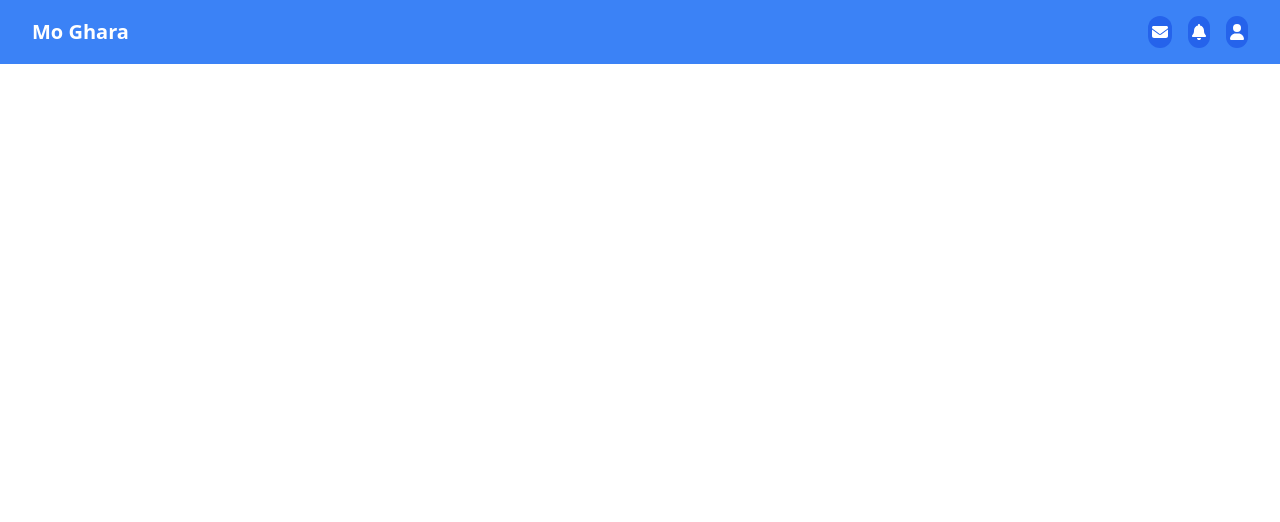
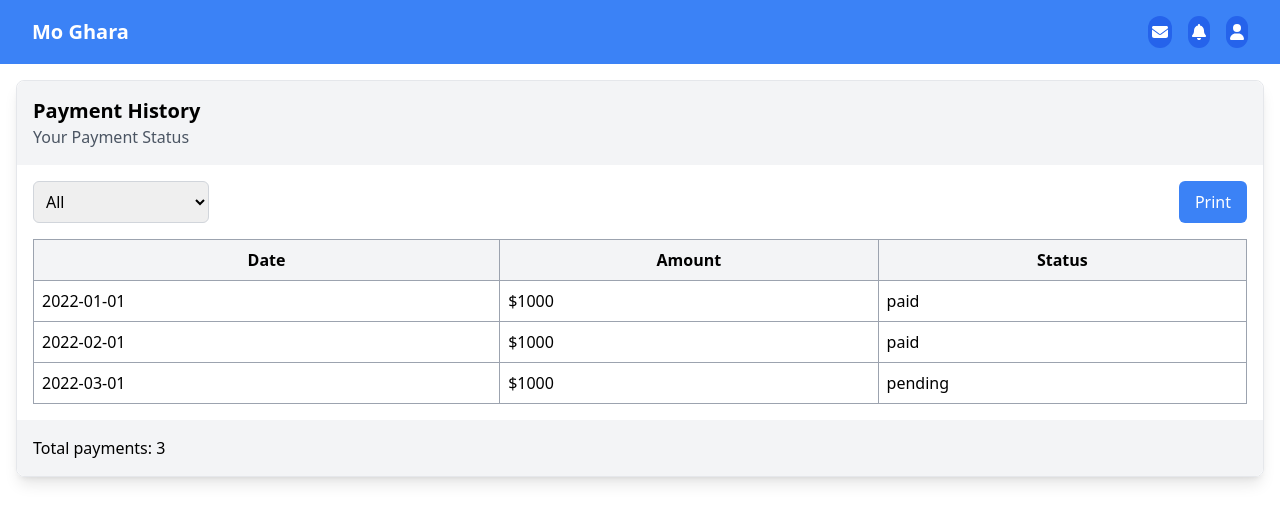
Before and after one commit to Aryank35/house-rental-system, a React (Create React App) app: page /paymentHistory in a window 1280 px wide. Shown: the top 522 px of the page. Built offline with nearby package versions, Linux system fonts and the light colour scheme.

Commit message:
added payement history page

```diff
--- a/src/Components/Pages/Payment/PaymentHistory.jsx
+++ b/src/Components/Pages/Payment/PaymentHistory.jsx
@@ -1,11 +1,87 @@
-import React from 'react'
+import { useState } from 'react';
 
 const PaymentHistory = () => {
+  const [payments, setPayments] = useState([
+    { id: 1, date: '2022-01-01', amount: 1000, status: 'paid' },
+    { id: 2, date: '2022-02-01', amount: 1000, status: 'paid' },
+    { id: 3, date: '2022-03-01', amount: 1000, status: 'pending' },
+  ]);
+
+  const [selectedPayment, setSelectedPayment] = useState('');
+
+  const handleFilter = (e) => {
+    setSelectedPayment(e.target.value);
+    if (e.target.value === 'all') {
+      setPayments([
+        { id: 1, date: '2022-01-01', amount: 1000, status: 'paid' },
+        { id: 2, date: '2022-02-01', amount: 1000, status: 'paid' },
+        { id: 3, date: '2022-03-01', amount: 1000, status: 'pending' },
+      ]);
+    } else if (e.target.value === 'paid') {
+      setPayments([
+        { id: 1, date: '2022-01-01', amount: 1000, status: 'paid' },
+        { id: 2, date: '2022-02-01', amount: 1000, status: 'paid' },
+      ]);
+    } else if (e.target.value === 'pending') {
+      setPayments([{ id: 3, date: '2022-03-01', amount: 1000, status: 'pending' }]);
+    }
+  };
+
+  const print = () => {
+    // Logic to download payment data as CSV can be implemented here
+    window.print();
+  };
+
   return (
-    <div>
+    <div className="p-4 space-y-4">
+      <div className="border rounded-lg shadow-lg">
+        <div className="bg-gray-100 p-4 rounded-t-lg">
+          <h2 className="text-xl font-bold">Payment History</h2>
+          <p className="text-gray-600">Your Payment Status</p>
+        </div>
+        <div className="p-4">
+          <div className="flex justify-between mb-4">
+            <select
+              value={selectedPayment}
+              onChange={handleFilter}
+              className="w-44 p-2 border border-gray-300 rounded-md"
+            >
+              <option value="all">All</option>
+              <option value="paid">Paid</option>
+              <option value="pending">Pending</option>
+            </select>
+            <button
+              onClick={print}
+              className="px-4 py-2 bg-blue-500 text-white rounded-md hover:bg-blue-600"
+            >
+              Print
+            </button>
+          </div>
+          <table className="w-full table-auto border-collapse border border-gray-400">
+            <thead>
+              <tr className="bg-gray-100">
+                <th className="border border-gray-400 p-2">Date</th>
+                <th className="border border-gray-400 p-2">Amount</th>
+                <th className="border border-gray-400 p-2">Status</th>
+              </tr>
+            </thead>
+            <tbody>
+              {payments.map((payment) => (
+                <tr key={payment.id}>
+                  <td className="border border-gray-400 p-2">{payment.date}</td>
+                  <td className="border border-gray-400 p-2">${payment.amount}</td>
+                  <td className="border border-gray-400 p-2">{payment.status}</td>
+                </tr>
+              ))}
+            </tbody>
+          </table>
+        </div>
+        <div className="bg-gray-100 p-4 rounded-b-lg">
+          <p>Total payments: {payments.length}</p>
+        </div>
+      </div>
+    </div>
+  );
+};
 
-    </div>
-  )
-}
-
-export default PaymentHistory
+export default PaymentHistory;
```
